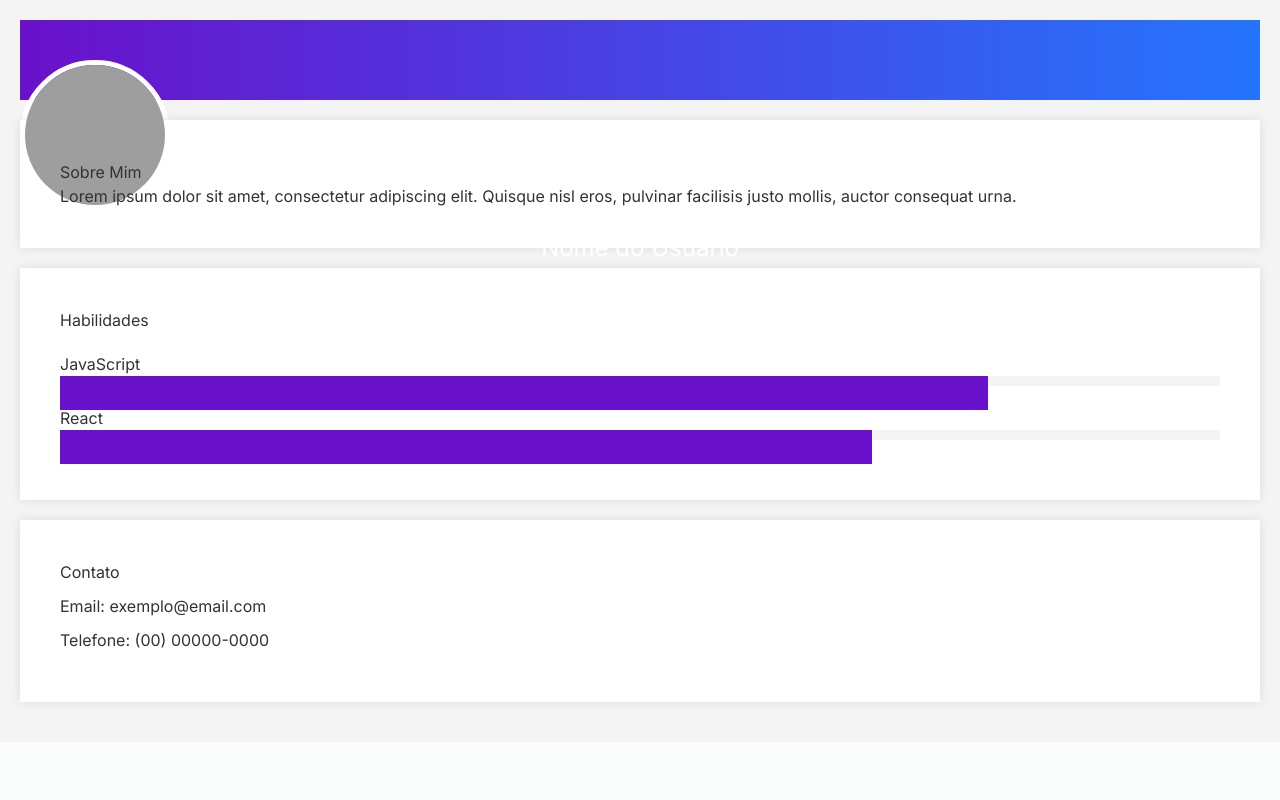
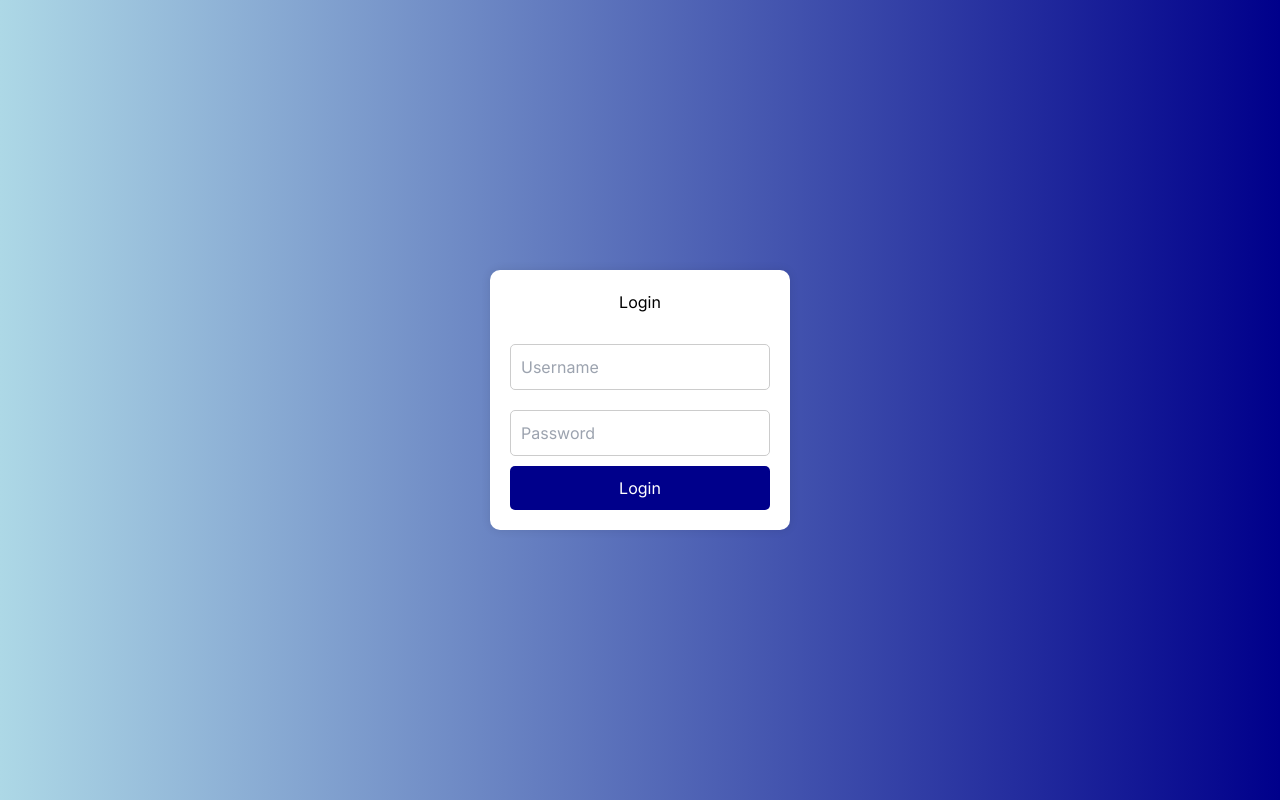
Before and after one commit to Rodz-Vskmann/papyrusv1, a Next.js app in the folder my-app/: page /account in a window 1280 px wide. Built offline with nearby package versions, Linux system fonts and the light colour scheme; grey boxes are pictures that could not be loaded.

Commit message:
adicionado a página de login

```diff
--- a/my-app/app/account/page.tsx
+++ b/my-app/app/account/page.tsx
@@ -1,32 +1,19 @@
 import React from 'react';
 import './styles.css';
 
-const UserPage = () => {
+const BlankPage = () => {
   return (
-    <div className="user-page">
-      <header className="header">
-        <img className="profile-image" src="profile.jpg" alt="User Profile" />
-        <h1 className="username">Nome do Usuário</h1>
-        <p className="description">Desenvolvedor de Software | Estudante de Direito</p>
-      </header>
-      <section className="about">
-        <h2>Sobre Mim</h2>
-        <p>Lorem ipsum dolor sit amet, consectetur adipiscing elit. Quisque nisl eros,
-          pulvinar facilisis justo mollis, auctor consequat urna.</p>
-      </section>
-      <section className="skills">
-        <h2>Habilidades</h2>
-        <div className="skill">JavaScript <div className="progress"><div className="progress-bar js"></div></div></div>
-        <div className="skill">React <div className="progress"><div className="progress-bar react"></div></div></div>
-        {/* Adicione mais habilidades aqui */}
-      </section>
-      <section className="contact">
-        <h2>Contato</h2>
-        <p>Email: exemplo@email.com</p>
-        <p>Telefone: (00) 00000-0000</p>
-      </section>
+    <div className="login-container">
+      <div className="login-box">
+        <h1>Login</h1>
+        <form>
+          <input type="text" placeholder="Username" />
+          <input type="password" placeholder="Password" />
+          <button type="submit">Login</button>
+        </form>
+      </div>
     </div>
   );
 };
 
-export default UserPage;
+export default BlankPage;
--- a/my-app/app/account/styles.css
+++ b/my-app/app/account/styles.css
@@ -1,61 +1,43 @@
-.user-page {
-  font-family: Arial, sans-serif;
-  background-color: #f4f4f4;
-  padding: 20px;
-  color: #333;
+.login-container {
+  background: linear-gradient(to right, lightblue, darkblue);
+  height: 100vh;
+  display: flex;
+  justify-content: center;
+  align-items: center;
 }
 
-.header {
-  text-align: center;
-  background: linear-gradient(to right, #6a11cb, #2575fc);
-  color: #fff;
-  padding: 40px 0;
+.login-box {
+  background: white;
+  padding: 20px;
+  border-radius: 10px;
+  box-shadow: 0 0 10px rgba(0, 0, 0, 0.1);
+  width: 300px;
 }
 
-.profile-image {
-  width: 150px;
-  height: 150px;
-  border-radius: 50%;
-  border: 5px solid #fff;
+.login-box h1 {
+  text-align: center;
+  margin-bottom: 20px;
 }
 
-.username {
-  margin: 20px 0;
-  font-size: 24px;
+.login-box input {
+  width: 100%;
+  padding: 10px;
+  margin: 10px 0;
+  border: 1px solid #ccc;
+  border-radius: 5px;
 }
 
-.description {
-  font-style: italic;
+.login-box button {
+  width: 100%;
+  padding: 10px;
+  background: darkblue;
+  color: white;
+  border: none;
+  border-radius: 5px;
+  cursor: pointer;
 }
 
-.about, .skills, .contact {
-  padding: 40px;
-  background: #fff;
-  margin: 20px 0;
-  box-shadow: 0 0 10px rgba(0, 0, 0, 0.1);
+.login-box button:hover {
+  background: lightblue;
+  color: darkblue;
 }
-
-.skills .skill {
-  margin: 20px 0;
-  position: relative;
-}
-
-.progress {
-  height: 10px;
-  background: #f4f4f4;
-}
-
-.progress-bar {
-  height: 100%;
-  background: #6a11cb;
-  position: absolute;
-  transition: width 1s;
-}
-
-.js { width: 80%; }
-.react { width: 70%; }
-/* Adicione mais estilos de barra de progresso aqui */
-
-.contact p {
-  margin: 10px 0;
-}
```
Also changed, not shown: my-app/app/account/imgs/perfil.png (deleted).
